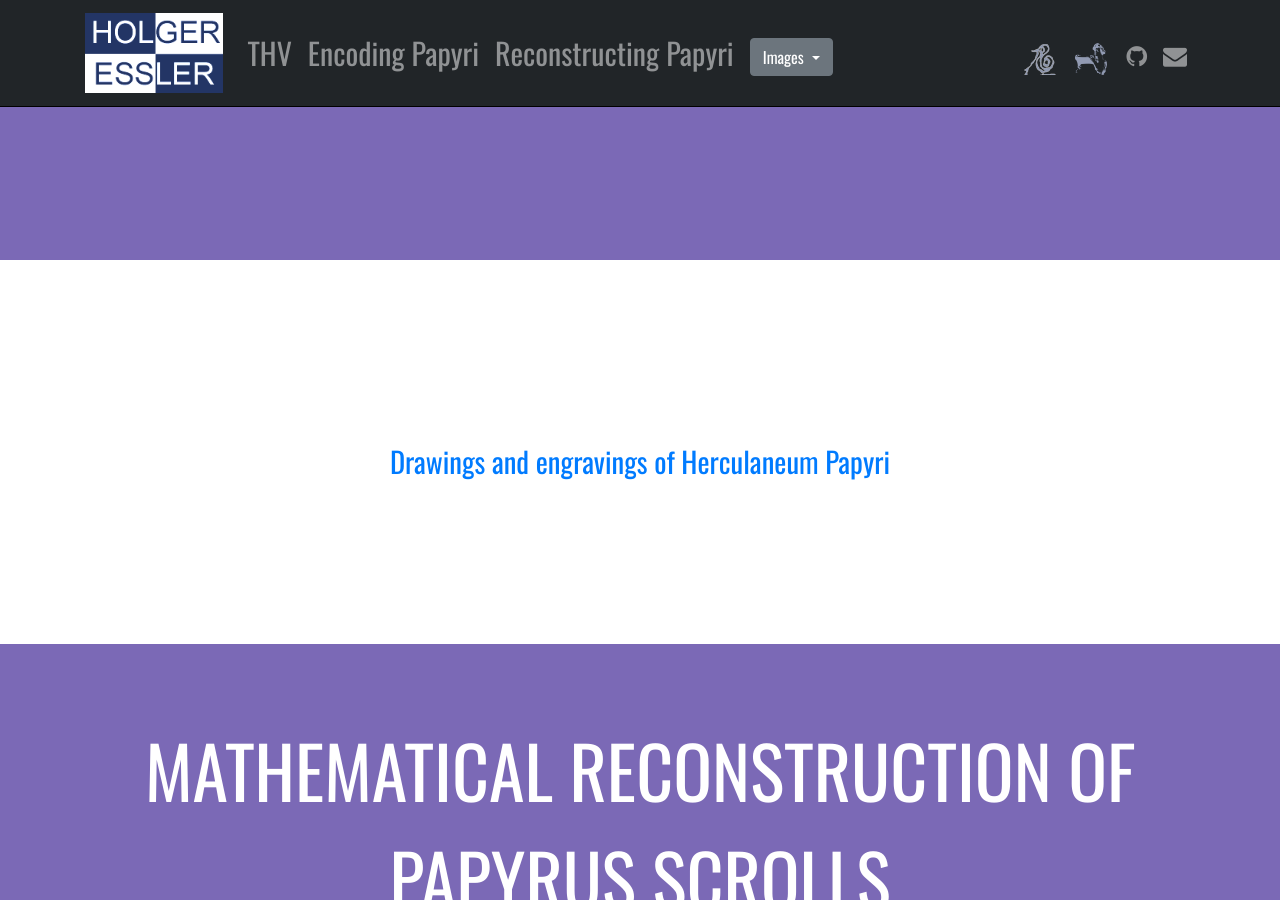
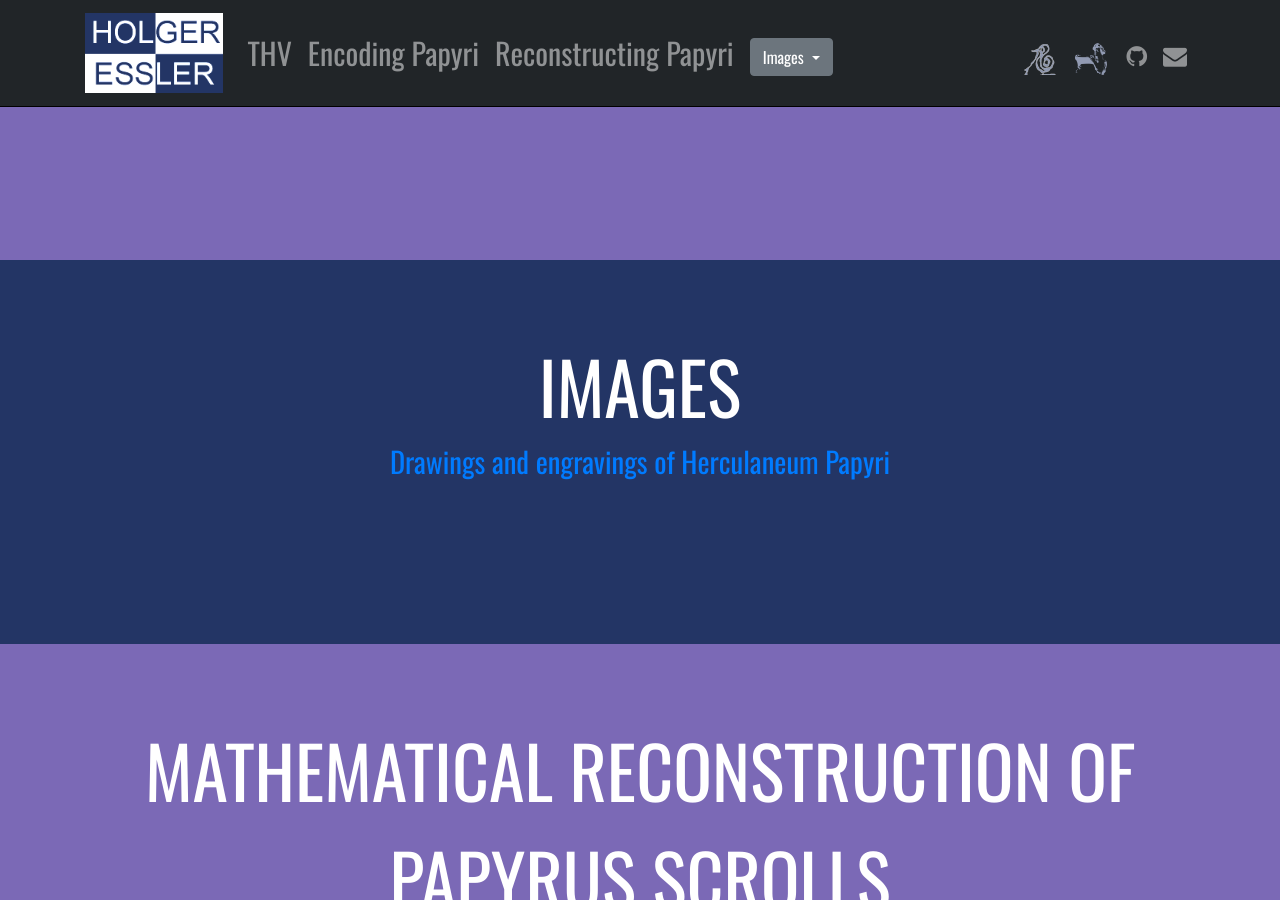
Before and after one commit to HolgerEssler/HolgerEssler.github.io, a Jekyll site: the page built from index.html, in a window 1280 px wide and 900 px high, scrolled down 1408 px. Built offline with Jekyll 4.4.1, drawn with Linux system fonts in a browser that asks for light colours; nearby versions of some CDN libraries.

Commit message:
Update main.css

```diff
--- a/css/main.css
+++ b/css/main.css
@@ -179,7 +179,7 @@ li {
 }
 
 .dis {
-  background-color: ##233565;;
+  background-color: #233565;
   min-height: 8em;
 }
 
```
